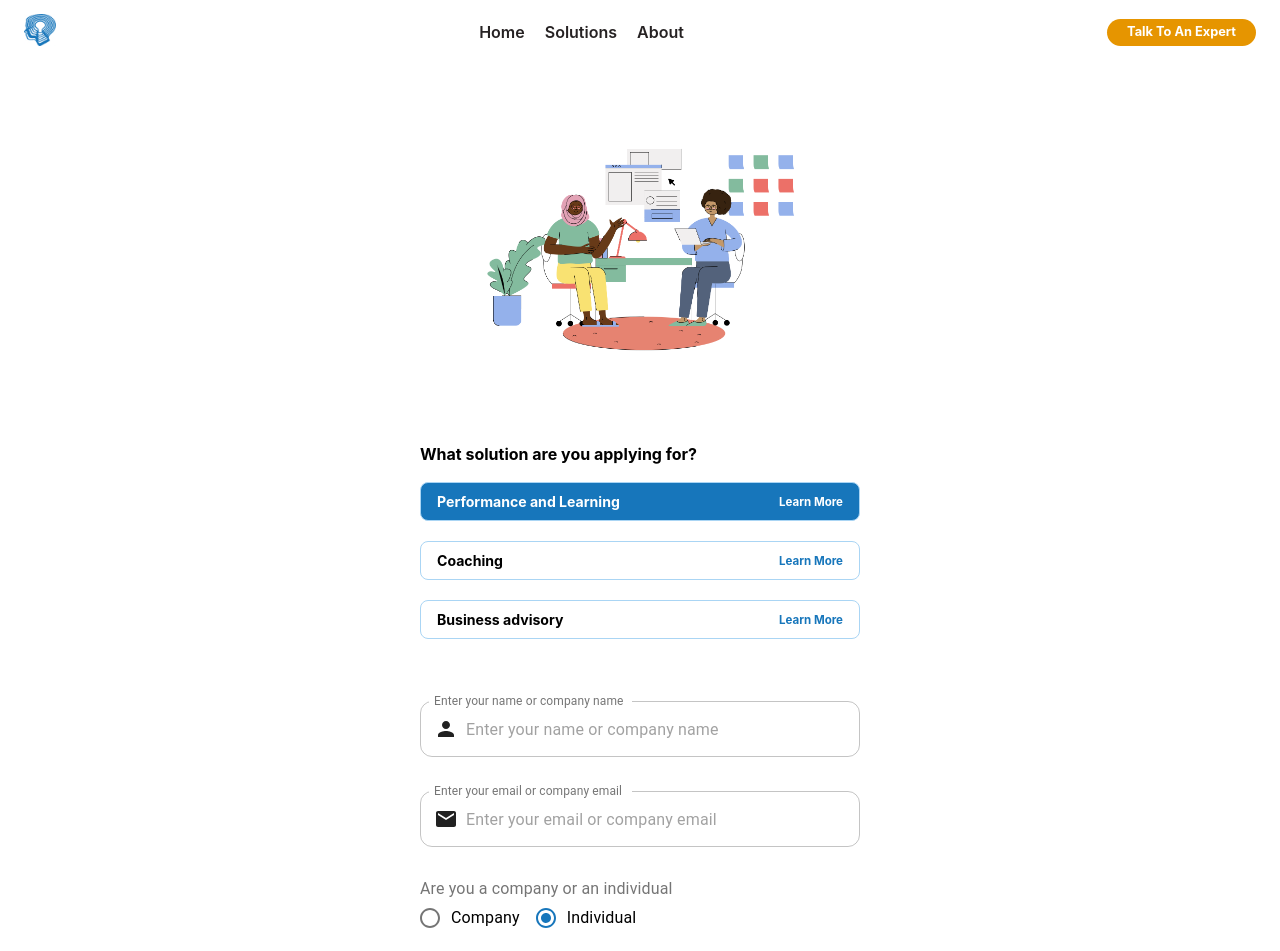
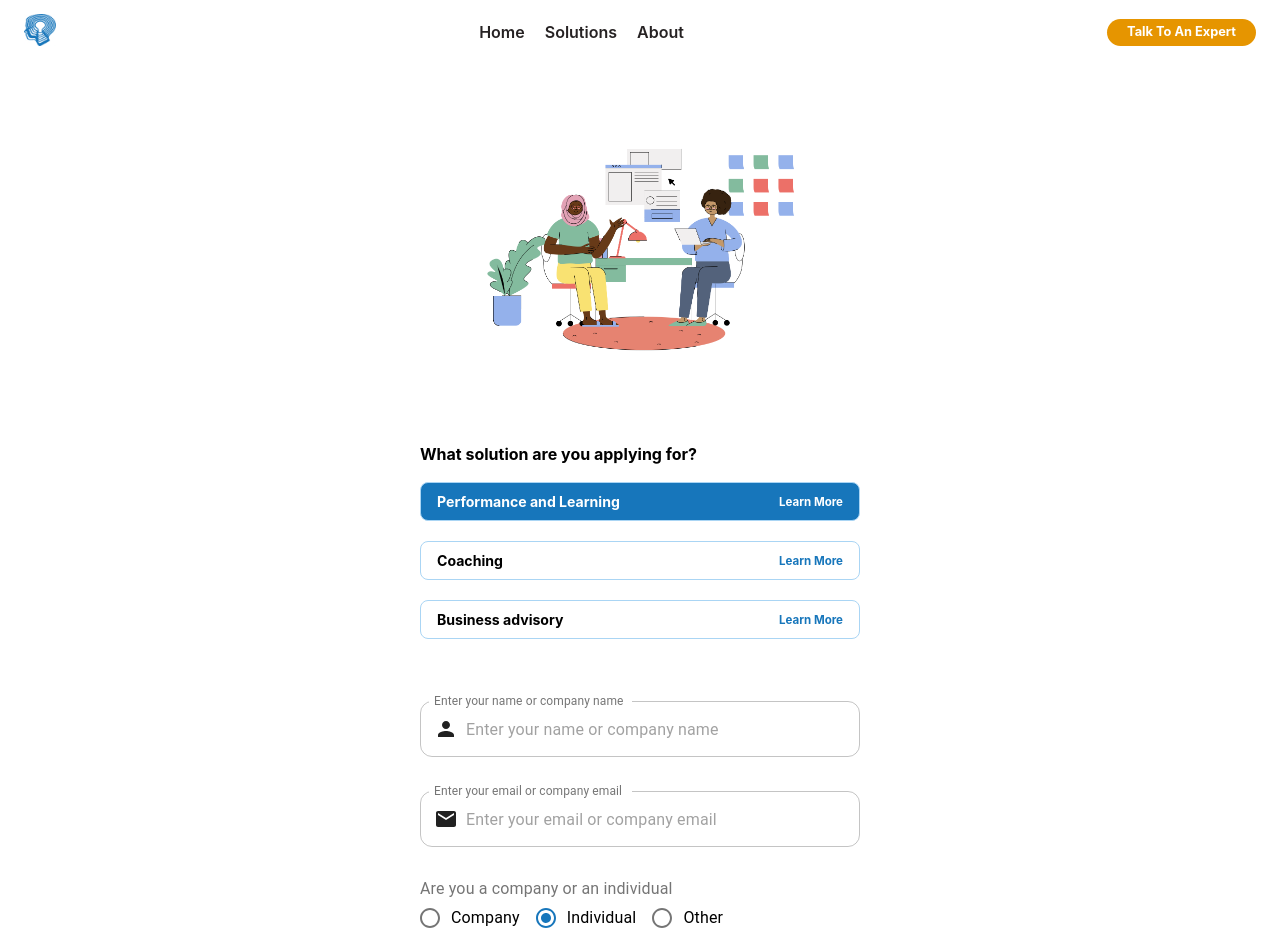
Before and after one commit to efenstakes/gmcke, a React (Create React App) app: page /apply in a window 1280 px wide. Shown: the top 951 px of the page. Built offline with nearby package versions, Linux system fonts and the light colour scheme; a web font is replaced by a local one.

Commit message:
add other as an option in enquiries

```diff
--- a/src/pages/apply/apply_form.component.js
+++ b/src/pages/apply/apply_form.component.js
@@ -223,6 +223,12 @@ const ApplyFormComponent = ({ setIsSuccessful, setName }) => {
                         label="Individual"
                         labelPlacement="end"
                     />
+                    <FormControlLabel
+                        value="OTHER"
+                        control={<Radio color="primary" />}
+                        label="Other"
+                        labelPlacement="end"
+                    />
                 </RadioGroup>
             </FormControl>
             <VSpacerComponent space={2} />
```
